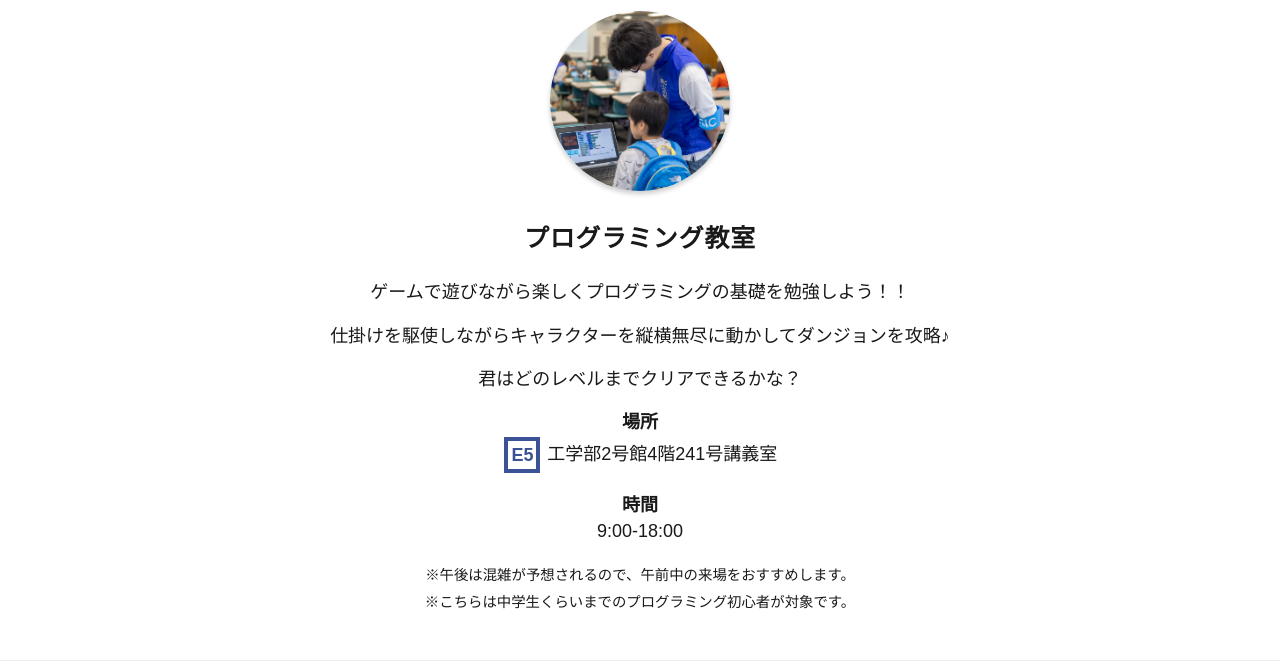
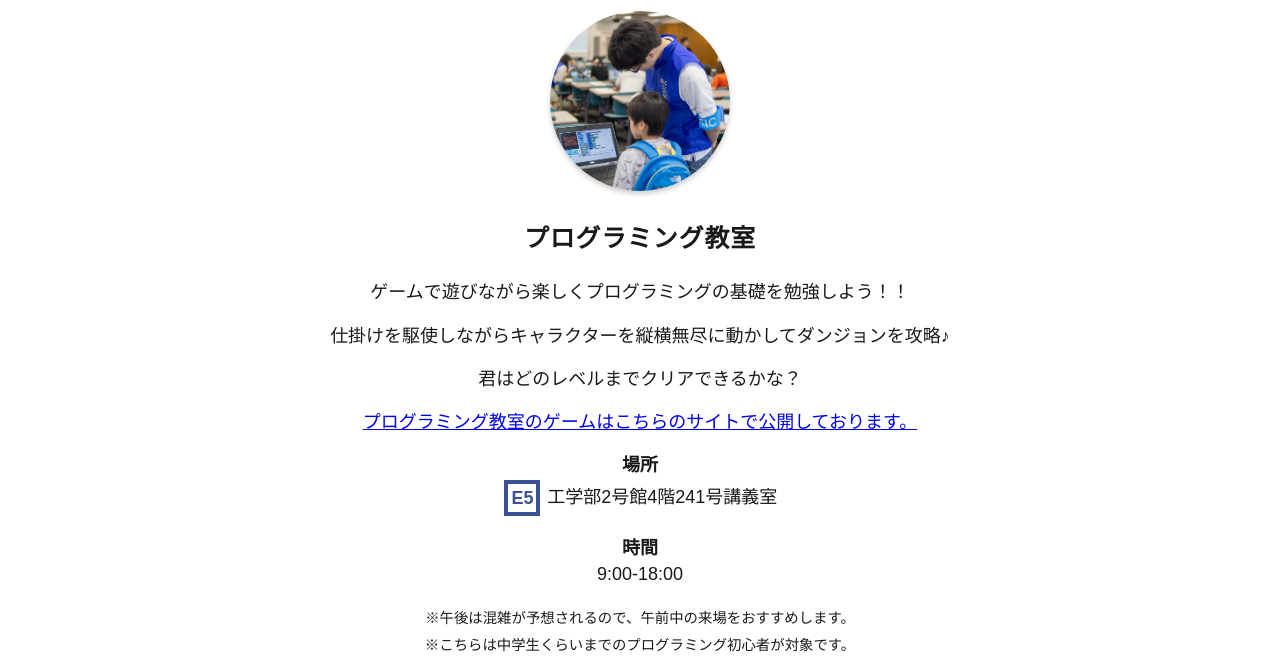
Before and after one commit to kurgm/2019.eeic.jp, a Gatsby site: page /workshop in a window 1280 px wide. Shown: the part 295-956 px from the top of the page. Built offline with nearby package versions, Linux system fonts and the light colour scheme; Gatsby itself is replaced by a stand-in of ours.

Commit message:
Add link to pikyo game

```diff
--- a/src/pages/workshop.js
+++ b/src/pages/workshop.js
@@ -46,6 +46,15 @@ const WorkshopPage = ({ data }) => {
           仕掛けを駆使しながらキャラクターを縦横無尽に動かしてダンジョンを攻略♪
         </p>
         <p>君はどのレベルまでクリアできるかな？</p>
+        <p>
+          <a
+            href="https://dev.tose2125.net/eeic19pro/"
+            target="_blank"
+            rel="nofollow noopener noreferrer"
+          >
+            プログラミング教室のゲームはこちらのサイトで公開しております。
+          </a>
+        </p>
         <dl>
           <dt>場所</dt>
           <dd>
```
